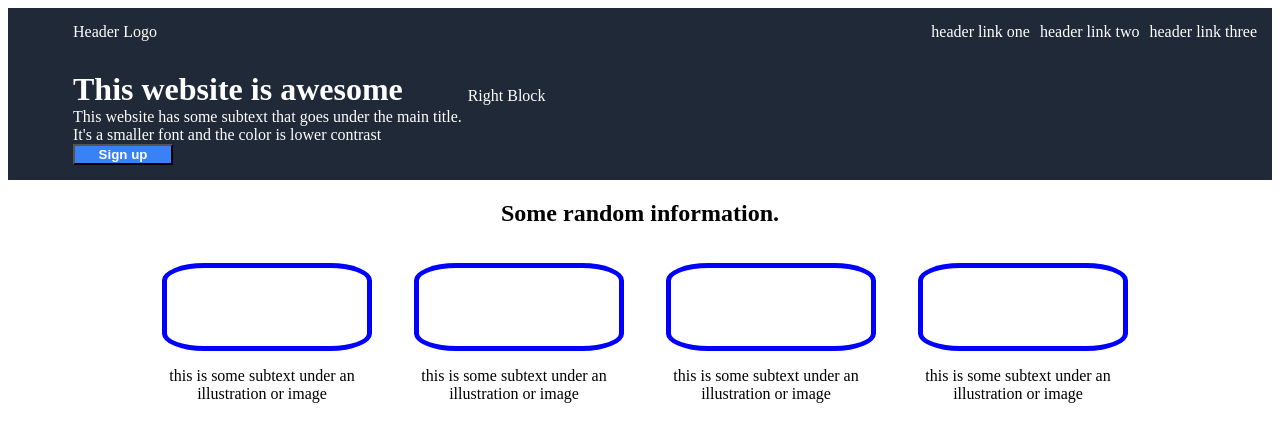
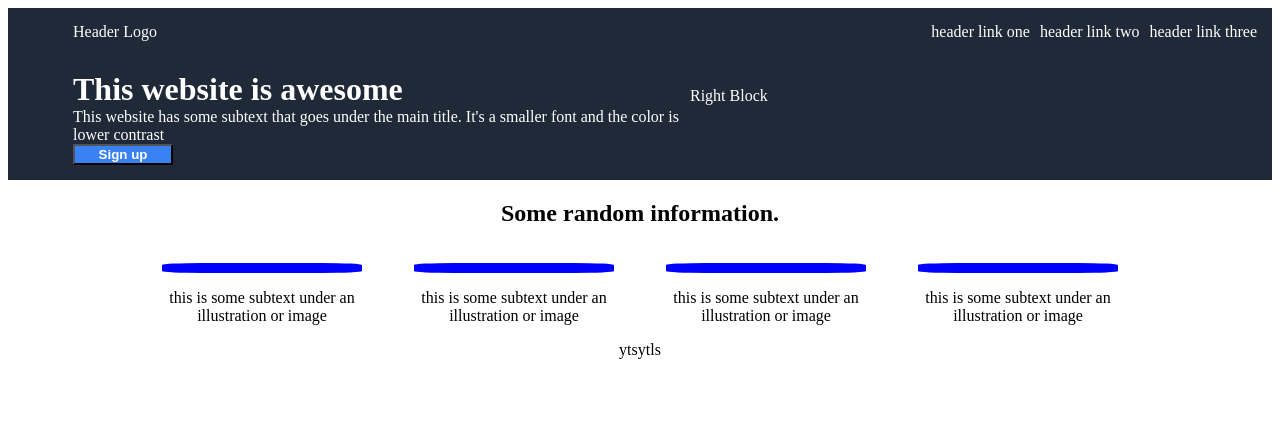
Before and after one commit to Mostpopularcub/Landing_Page, a plain HTML site: page index.html in a window 1280 px wide. Drawn offline with Linux system fonts and the light colour scheme.

Commit message:
Remove height and width from squares to flatten

```diff
--- a/index.html
+++ b/index.html
@@ -61,6 +61,9 @@
 
         </div>
     </div>
+    <div class="part-three">
+      <p>ytsytls</p>
+    </div>
   </div>
 </body>
 </html>
--- a/style.css
+++ b/style.css
@@ -1,6 +1,7 @@
 .whole-page{
   display: flex;
   flex-direction: column;
+  justify-content: space-between;
 }
 
 .part-one {
@@ -58,8 +59,6 @@ button {
 .right-block {
   display:flex;
   text-align: center;
-  height: 100%;
-  width:100%;
 }
 
 a:link {
@@ -97,10 +96,25 @@ a:link {
   }
 
   .square{
+    display: flex;
     border: 5px;
     border-style: solid;
     border-color: blue;
     border-radius: 20%;
-    height: 100%;
-    width: 100%;
+
   }
+
+.part-three{
+  display:flex;
+  justify-content: center;
+  align-items: center;
+}
+
+.squarl{
+  display: flex;
+  border: 5px;
+  border-style: solid;
+  border-color: green;
+  border-radius: 20%;
+
+}
```
